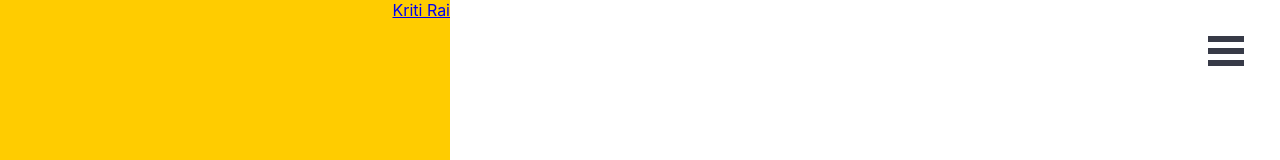
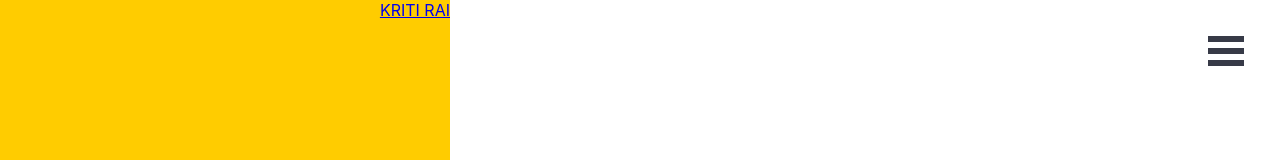
Before and after one commit to kriti-rai/my-react-portfolio, a React (Create React App) app: page /bio in a window 1280 px wide. Shown: the top 160 px of the page. Built offline with nearby package versions, Linux system fonts and the light colour scheme; a web font is replaced by a local one.

Commit message:
Update content

```diff
--- a/src/components/HeaderName.js
+++ b/src/components/HeaderName.js
@@ -4,7 +4,7 @@ import { Link } from 'react-router-dom';
 const HeaderName = () => {
   return (
     <div>
-      <Link to ='/'>Kriti Rai</Link>
+      <Link to ='/'>KRITI RAI</Link>
     </div>
   )
 };
```
